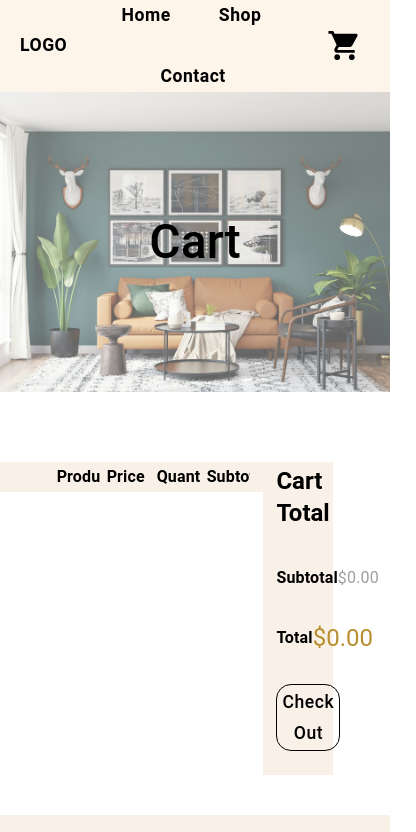
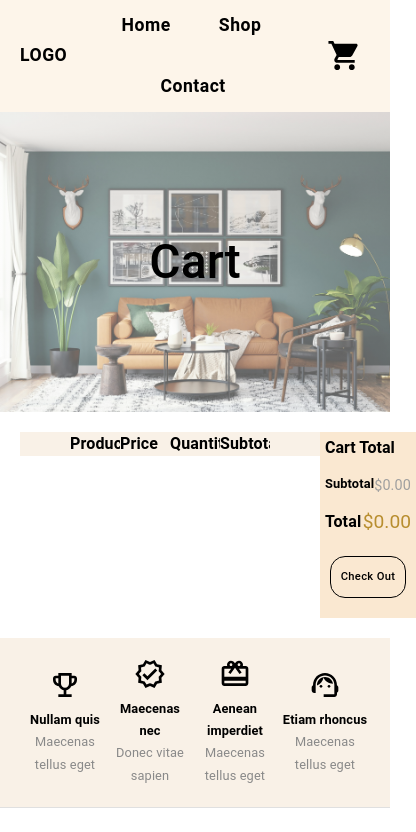
Before and after one commit to Gibsongf/furniture-eCommerce-react-app, a React (Vite) app: page /cart in a window 390 px wide. Shown: the top 832 px of the page, 416 px wide, since content can reach past the window. Built offline with nearby package versions, Linux system fonts and the light colour scheme.

Commit message:
check out page css

```diff
--- a/src/App.css
+++ b/src/App.css
@@ -40,6 +40,11 @@
   background-color: #B88E2F;
 }
 
+.link-checkout.button {
+  place-self: center;
+}
+
+/* Cart */
 @media (max-width:900px) {
 
   /* Home */
@@ -106,6 +111,10 @@
   }
 
   /* Shop */
+  .product-grid.container {
+    grid-template-columns: repeat(auto-fit, minmax(200px, 1fr));
+  }
+
   .benefit-container.MuiBox-root {
     flex-direction: column;
   }
@@ -169,6 +178,16 @@
     word-break: break-all;
     box-sizing: border-box;
   }
+
+  /* Cart  */
+  /* checkout */
+  .checkout.container {
+    padding: 10px;
+  }
+
+
+
+
 }
 
 
@@ -206,15 +225,27 @@
   }
 
   /* Shop */
-  .benefit-container.MuiBox-root.hide-benefit {
-    display: none;
+
+
+  .benefit-container.MuiBox-root svg {
+    /* display: none; */
+    font-size: 2rem;
   }
 
-  .benefit-container.MuiBox-root.hide-benefit+div {
+  /* .benefit-container.MuiBox-root.hide-benefit+div {
     display: none;
+  } */
+
+  /* Product details */
+  .product.content {
+    grid-template-columns: 1fr;
+    gap: 20px;
   }
 
-  /* Product details */
+  .product.content nav {
+    padding: 0px;
+  }
+
   .product.name {
     font-size: 1.4rem;
   }
@@ -239,4 +270,35 @@
     font-size: 0.9rem;
     gap: 15px;
   }
+
+  /* Cart  */
+  /* checkout */
+  .checkout.container {
+    padding: 5px;
+  }
+
+  .link-checkout.button button {
+    font-size: 0.7rem;
+    padding: 10px;
+  }
+
+  .checkout.title {
+    font-size: 1rem;
+  }
+
+  .checkout.subtotal-title {
+    font-size: 0.8rem;
+  }
+
+  .checkout.subtotal-value {
+    font-size: 0.9rem;
+
+  }
+
+
+
+  .checkout.total-value {
+    font-size: 1.2rem;
+
+  }
 }
--- a/src/Pages/ProductDetails.tsx
+++ b/src/Pages/ProductDetails.tsx
@@ -94,6 +94,7 @@
         maxWidth="1200px"
         margin="0 auto">
         <Box
+          className="product content"
           display="grid"
           gridTemplateColumns={"1fr 1fr"}
           justifyContent="space-between"
--- a/src/components/Cart/Cart.tsx
+++ b/src/components/Cart/Cart.tsx
@@ -25,8 +25,8 @@
       backgroundColor: "#F9F1E7",
       alignContent: "center",
       fontWeight: "bold",
-            padding: "0.8vw 1.7vw",
-            textAlign: align[index],
+      //   padding: "0.8vw 1.7vw",
+      //   textAlign: align[index],
     };
     return style;
   };
@@ -39,18 +39,27 @@
     });
   };
   return (
-        <Grid
-            container
-            justifyContent={"space-between"}
-            // gap={5}
-            sx={{
-                marginTop: "70px",
-                marginBottom: "40px",
-                width: "90%",
-            }}>
-            <Grid item xs={8}>
     <Box
       sx={{
+        maxWidth: "1200px",
+        margin: "0 auto",
+      }}>
+      <Box
+        sx={{
+          display: "grid",
+          gridTemplateColumns: "3fr 1fr",
+          padding: "20px",
+        }}>
+        <Box
+          sx={
+            {
+              // display: "grid",
+              // gridTemplateColumns: "1fr 1fr",
+            }
+          }>
+          <Box
+            sx={{
+              gridColumn: "1",
               display: "grid",
               gridTemplateColumns: "repeat(6, minmax(50px, 1fr))",
               marginBottom: "50px",
@@ -63,11 +72,16 @@
             <Typography sx={headerStyle(6)}></Typography>
           </Box>
           <ProductInCart />
-            </Grid>
-            <Grid item xs={3}>
+        </Box>
+        <Box
+        //   sx={{
+        //     gridColumn: "2",
+        //   }}
+        >
           <CheckOutCard />
-            </Grid>
-        </Grid>
+        </Box>
+      </Box>
+    </Box>
   );
 };
 
--- a/src/components/Cart/CheckOutCard.tsx
+++ b/src/components/Cart/CheckOutCard.tsx
@@ -7,29 +7,32 @@
   const { subtotal, total } = useCartPrices();
   return (
     <Box
+      className="checkout container"
       sx={{
-                backgroundColor: "#F9F1E7",
-                padding: "4% 15% 10% 15%",
-                width: "50%",
+        backgroundColor: "#fae8d1",
+        padding: "20px 30px",
+        display: "flex",
+        justifyContent: "center",
+        flexDirection: "column",
       }}>
       <Typography
+        className="checkout title"
         variant="h5"
         component="h1"
         fontWeight="bold"
-                sx={{ marginBottom: "35px" }}>
+        sx={{ marginBottom: "15px" }}>
         Cart Total
       </Typography>
-            <Box
-                display="flex"
-                justifyContent="space-between"
-                marginBottom="30px">
+      <Box display="flex" justifyContent="space-between" marginBottom="10px">
         <Typography
+          className="checkout subtotal-title"
           fontWeight="bold"
           variant="subtitle1"
           component="h2">
           Subtotal
         </Typography>
         <Typography
+          className="checkout subtotal-value"
           color={"#9F9F9F"}
           variant="subtitle1"
           component="h2">
@@ -40,19 +43,24 @@
         display="flex"
         justifyContent="space-between"
         alignItems="center"
-                marginBottom="30px">
+        marginBottom="20px">
         <Typography
+          className="checkout total-title"
           fontWeight="bold"
           variant="subtitle1"
           component="h2">
           Total
         </Typography>
-                <Typography color={"#B88E2F"} variant="h5" component="h2">
+        <Typography
+          className="checkout total-value"
+          color={"#B88E2F"}
+          variant="h5"
+          component="h2">
           {total}
         </Typography>
       </Box>
       <ThemeProvider theme={themeCheckOut}>
-                <Link to="/checkout">
+        <Link className="link-checkout button" to="/checkout">
           <Button> Check Out</Button>
         </Link>
       </ThemeProvider>
--- a/src/components/NavBar.tsx
+++ b/src/components/NavBar.tsx
@@ -57,7 +57,7 @@
     display: "flex",
     justifyContent: "space-between",
     alignItems: "center",
-    padding: "0 20px",
+    padding: "10px 20px",
   };
   return (
     <ThemeProvider theme={themeNav}>
--- a/src/components/Products/CartProduct.tsx
+++ b/src/components/Products/CartProduct.tsx
@@ -52,7 +52,7 @@
       sx={{
         display: "grid",
         gridTemplateColumns: "repeat(6, minmax(50px, 1fr))",
-                marginBottom: "15vh",
+        marginBottom: "40px",
         alignItems: "center",
       }}>
       <img
--- a/src/components/Products/GridProducts.tsx
+++ b/src/components/Products/GridProducts.tsx
@@ -20,6 +20,7 @@
   });
   return (
     <Box
+      className="product-grid container"
       sx={{
         display: "grid",
         gridTemplateColumns: "repeat(auto-fit, minmax(280px, 1fr));",
--- a/src/components/Theme.tsx
+++ b/src/components/Theme.tsx
@@ -49,11 +49,12 @@
           border: "solid black 1px",
           borderRadius: "15px",
           textTransform: "none",
-          width: "100%",
           ":hover": hover,
-          padding: "4% 1%",
+          padding: "10px 20px",
+          maxWidth: "max-content",
           marginBottom: "15px",
           color: "black",
+          placeSelf: "center",
         },
       },
     },
```
Lines whose indentation alone changed are shown as unchanged.
